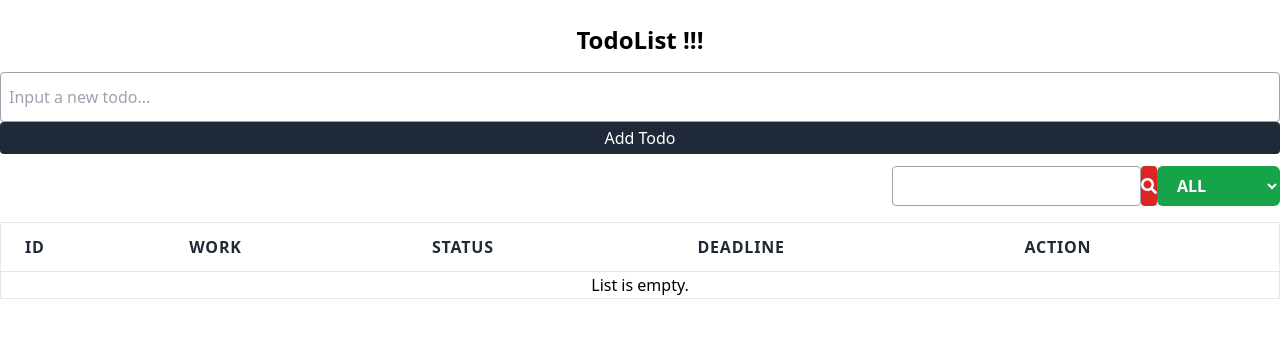
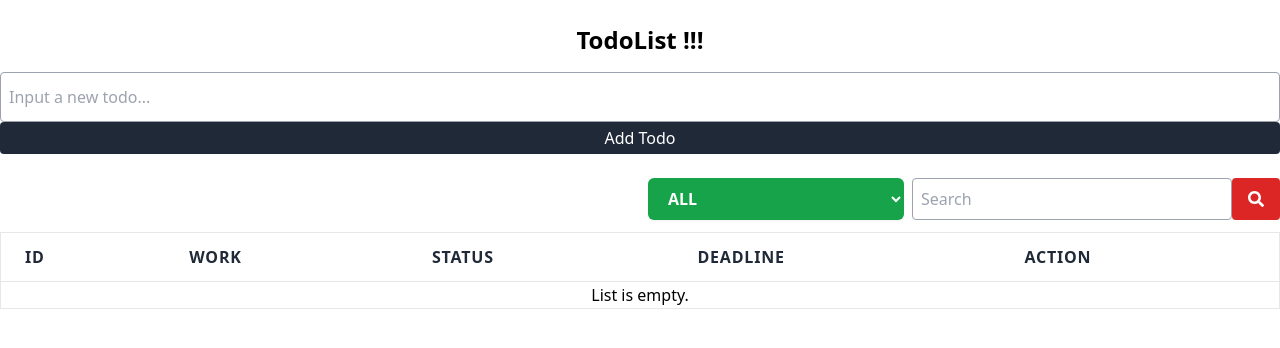
Before and after one commit to vung2701/TodoList_nextJs, a Next.js app: page / in a window 1280 px wide. Shown: the top 348 px of the page. Built offline with nearby package versions, Linux system fonts and the light colour scheme.

Commit message:
phan trang, tim kiem, filter status

```diff
--- a/components/Button.tsx
+++ b/components/Button.tsx
@@ -17,7 +17,7 @@ const Button = ({
     <button
       onClick={onClick}
       className={
-        "hover:opacity-80 rounded " +
+        "hover:opacity-80 rounded border-0 " +
         (primary ? "mx-2 px-6 py-2 text-white " : "") +
         className
       }
--- /dev/null
+++ b/components/Pagination.tsx
@@ -0,0 +1,59 @@
+import { GrNext, GrPrevious } from "react-icons/gr";
+type Props = {
+  quantity: number;
+  pageSize: number;
+  currentPage: number;
+  onPageChange: (page: number) => void;
+};
+
+const Pagination = ({
+  quantity,
+  pageSize,
+  currentPage,
+  onPageChange,
+}: Props) => {
+  const pagesCount = Math.ceil(quantity / pageSize);
+
+  const pages = Array.from({ length: pagesCount }, (_, i) => i + 1);
+  return pagesCount > 1 ? (
+    <div className="mt-4 flex justify-center items-center">
+      <button
+        className={
+          "px-3 py-2 bg-gray-200 rounded-md mr-2 " +
+          (currentPage == 1 ? "opacity-40" : " hover:bg-gray-300")
+        }
+        disabled={currentPage == 1}
+        onClick={() => onPageChange(currentPage - 1)}
+      >
+        <GrPrevious className="inline" />
+      </button>
+      {pages.map((page) => (
+        <button
+          key={page}
+          className={
+            "px-3 py-2 hover:bg-gray-300 rounded-md mr-2 " +
+            (page == currentPage ? "bg-blue-400 text-white" : "bg-gray-200")
+          }
+          onClick={() => onPageChange(page)}
+        >
+          {page}
+        </button>
+      ))}
+      <button
+        className={
+          "px-3 py-2 bg-gray-200 rounded-md mr-2 " +
+          (currentPage == pages[pages.length - 1]
+            ? "opacity-40"
+            : "hover:bg-gray-300")
+        }
+        onClick={() => onPageChange(currentPage + 1)}
+      >
+        <GrNext className="inline" />
+      </button>
+    </div>
+  ) : (
+    <></>
+  );
+};
+
+export default Pagination;
--- a/components/TodoList.tsx
+++ b/components/TodoList.tsx
@@ -1,34 +1,90 @@
-
-import TodoItem from "./TodoItem"
-import Todo from "@/types/todoTypes"
+import { useState, useEffect } from "react";
+import TodoItem from "./TodoItem";
+import Todo from "@/types/todoTypes";
+import Pagination from "@/components/Pagination";
 
 type Props = {
-    todos: Todo[],
-    onEditTodo: (id: number) => void,
-    onDeleteTodo: (id: number) => void,
-    onAddDealine: (id: number) => void
-}
+  todos: Todo[];
+  onEditTodo: (id: number) => void;
+  onDeleteTodo: (id: number) => void;
+  onAddDealine: (id: number) => void;
+  onChangeStatus: (todo: Todo) => void;
+};
 
-const TodoList = ({todos, onEditTodo, onDeleteTodo, onAddDealine} : Props) => {
+const TodoList = ({
+  todos,
+  onEditTodo,
+  onDeleteTodo,
+  onAddDealine,
+  onChangeStatus,
+}: Props) => {
+  const [currentPage, setCurrentPage] = useState<number>(1);
+  const pageSize = 2;
+  const startItem = (currentPage - 1) * pageSize;
+  const newTodos = todos.filter((todo) => todo.hide == false);
+  const showTodos = newTodos.slice(startItem, startItem + pageSize);
 
-    return (
-        <table className="w-full divide-y divide-gray-200 mt-4 border table-auto">
+  const onPageChange = (page: number) => {
+    setCurrentPage(page);
+  };
+
+  useEffect(() => {
+    if (!showTodos.length) {
+      setCurrentPage(1);
+    }
+  }, [showTodos.length]);
+  return (
+    <>
+      <table className="min-h-900 w-full divide-y divide-gray-200 mt-3 border table-auto">
         <thead>
           <tr>
-            <th className="px-6 py-3 text-left text-gray-800 uppercase tracking-wider">ID</th>
-            <th className="px-6 py-3 text-left text-gray-800 uppercase tracking-wider">Work</th>
-            <th className="px-6 py-3 text-left text-gray-800 uppercase tracking-wider">Status</th>
-            <th className="px-6 py-3 text-left text-gray-800 uppercase tracking-wider">Deadline</th>
-            <th className="px-6 py-3 text-left text-gray-800 uppercase tracking-wider">Action</th>
+            <th className="px-6 py-3 text-left text-gray-800 uppercase tracking-wider">
+              ID
+            </th>
+            <th className="px-6 py-3 text-left text-gray-800 uppercase tracking-wider">
+              Work
+            </th>
+            <th className="px-6 py-3 text-left text-gray-800 uppercase tracking-wider">
+              Status
+            </th>
+            <th className="px-6 py-3 text-left text-gray-800 uppercase tracking-wider">
+              Deadline
+            </th>
+            <th className="px-6 py-3 text-left text-gray-800 uppercase tracking-wider">
+              Action
+            </th>
           </tr>
         </thead>
         <tbody className="bg-white divide-y divide-gray-200">
-            {!todos.length
-              ? (<tr><td className="text-center" colSpan={5}>List is empty.</td></tr>)
-              : todos.map(todo => !todo.hide && <TodoItem key={todo.id} todo={todo} onEditTodo={onEditTodo} onDeleteTodo={onDeleteTodo} onAddDealine={onAddDealine}/>)}
+          {!showTodos.length ? (
+            <tr>
+              <td className="text-center" colSpan={5}>
+                List is empty.
+              </td>
+            </tr>
+          ) : (
+            showTodos.map((todo) => (
+              <TodoItem
+                key={todo.id}
+                todo={todo}
+                onEditTodo={onEditTodo}
+                onDeleteTodo={onDeleteTodo}
+                onAddDealine={onAddDealine}
+                onChangeStatus={onChangeStatus}
+              />
+            ))
+          )}
         </tbody>
       </table>
-    )
-}
 
-export default TodoList
+      <Pagination
+        quantity={newTodos.length}
+        pageSize={pageSize}
+        currentPage={currentPage}
+        onPageChange={onPageChange}
+      />
+    </>
+  );
+};
+
+export default TodoList;
--- a/package.json
+++ b/package.json
@@ -9,6 +9,7 @@
     "lint": "next lint"
   },
   "dependencies": {
+    "@reduxjs/toolkit": "^1.9.5",
     "@types/node": "20.2.4",
     "@types/react": "18.2.7",
     "@types/react-dom": "18.2.4",
--- a/pages/index.tsx
+++ b/pages/index.tsx
@@ -1,22 +1,28 @@
-import { useState, useRef } from "react";
+import { useState } from "react";
 import TodoForm from "@/components/TodoForm";
 import Todo from "@/types/todoTypes";
 import TodoList from "@/components/TodoList";
 import { CompletionStatus } from "@/types/todoTypes";
 import DeadlineModal from "@/components/DealineModal";
 import Button from "@/components/Button";
-import { FaSearch } from 'react-icons/fa';
+import { FaSearch } from "react-icons/fa";
 
 export default function Home() {
   const [todos, setTodos] = useState<Todo[]>([]);
   const [inputValue, setInputValue] = useState<string>("");
+
   const [isEdit, setIsEdit] = useState<boolean>(false);
   const [editTodo, setEditTodo] = useState<Todo>();
+
   const [inputDeadline, setInputDeadline] = useState<string>("");
   const [isAddDeadline, setIsAddDeadline] = useState<boolean>(false);
   const [deadlineTodo, setDeadlineTodo] = useState<Todo>();
-  const [searchStatus, setSearchStatus] = useState<string>();
 
+  const [filterTodos, setFilterTodos] = useState<Todo[]>([]);
+  const [filterStatus, setFilterStatus] = useState<string>("ALL");
+  const [searchTodo, setSearchTodo] = useState<string>("");
+
+  // handel todo action
   const onChangeInput = (stringInput: string) => {
     setInputValue(stringInput);
   };
@@ -27,7 +33,7 @@ export default function Home() {
     const newTodo: Todo = {
       id: Date.now(),
       text: inputValue,
-      completed: searchStatus ? searchStatus : CompletionStatus[0],
+      completed: filterStatus === "ALL" ? "TODO" : filterStatus,
       deadline: "",
       hide: false,
     };
@@ -65,6 +71,31 @@ export default function Home() {
     setIsEdit(false);
   };
 
+  const onChangeStatus = (newTodo: Todo) => {
+    if (filterStatus == "ALL") {
+      setTodos(
+        todos.map((todo) =>
+          todo.id === newTodo.id
+            ? { ...todo, completed: newTodo.completed }
+            : todo
+        )
+      );
+    } else {
+      setTodos(
+        todos.map((todo) =>
+          todo.id === newTodo.id
+            ? {
+                ...todo,
+                completed: newTodo.completed,
+                hide: newTodo.completed === filterStatus ? false : true,
+              }
+            : todo
+        )
+      );
+    }
+  };
+
+  // handle Dealine Time
   const onAddDeadline = (id: number) => {
     const deadlineTodo = todos.find((todo) => todo.id === id);
 
@@ -97,10 +128,16 @@ export default function Home() {
     setIsAddDeadline(false);
   };
 
-  const onSearchStatus = (status: string) => {
+  // Filter Status
+  const onFilterStatus = (status: string) => {
     if (status == "ALL") {
-      todos.forEach((todo) => (todo.hide = false));
-      setTodos([...todos]);
+      setFilterTodos(
+        todos.map((todo) =>
+            todo.hide
+            ? { ...todo, hide: false }
+            : todo
+        )
+      );
     } else {
       setTodos(
         todos.map((todo) =>
@@ -110,7 +147,28 @@ export default function Home() {
         )
       );
     }
-    setSearchStatus(status);
+    setFilterStatus(status);
+  };
+
+  // Search
+  const onSearchTodo = () => {
+    if (filterStatus == "ALL") {
+      setTodos(
+        todos.map((todo) =>
+          todo.text.includes(searchTodo)
+            ? { ...todo, hide: false }
+            : { ...todo, hide: true }
+        )
+      );
+    } else {
+      setTodos(
+        todos.map((todo) =>
+          todo.text.includes(searchTodo) && todo.completed == filterStatus
+            ? { ...todo, hide: false }
+            : { ...todo, hide: true }
+        )
+      );
+    }
   };
 
   return (
@@ -125,15 +183,13 @@ export default function Home() {
         onSaveEditTodo={() => onSaveEditTodo(editTodo)}
       />
 
-      <div className=" w-full flex justify-end">
-        <input type="text" className="mt-3 border border-gray-400 rounded px-2 " />
-        <Button primary={false} className="bg-red-600 text-white mt-3"><FaSearch /></Button>
+      <div className=" mt-6 w-full flex justify-end">
         <select
           name="status"
-          className="block w-1/8 mt-3 rounded-md bg-green-600 text-white font-bold shadow-sm border-gray-600 focus:border-indigo-600 px-4 py-2"
-          value={searchStatus}
+          className="block w-1/5 mr-2 rounded-md bg-green-600 text-white font-bold shadow-sm border-gray-600 focus:border-indigo-600 px-4 py-2"
+          value={filterStatus}
           onChange={(e) => {
-            onSearchStatus(e.target.value);
+            onFilterStatus(e.target.value);
           }}
         >
           <option value="ALL">ALL</option>
@@ -141,6 +197,20 @@ export default function Home() {
           <option value="PROCESS">PROCESS</option>
           <option value="DONE">DONE</option>
         </select>
+        <input
+          type="text"
+          className="w-1/4 border border-gray-400 rounded px-2 py-2"
+          placeholder="Search"
+          value={searchTodo}
+          onChange={(e) => setSearchTodo(e.target.value)}
+        />
+        <Button
+          primary={false}
+          className="bg-red-600 text-white px-4"
+          onClick={onSearchTodo}
+        >
+          <FaSearch />
+        </Button>
       </div>
 
       <TodoList
@@ -148,6 +218,7 @@ export default function Home() {
         onEditTodo={onEditTodo}
         onDeleteTodo={onDeleteTodo}
         onAddDealine={onAddDeadline}
+        onChangeStatus={onChangeStatus}
       />
 
       {isAddDeadline && (
--- a/tsconfig.json
+++ b/tsconfig.json
@@ -18,6 +18,6 @@
       "@/*": ["./*"]
     }
   },
-  "include": ["next-env.d.ts", "**/*.ts", "**/*.tsx"],
+  "include": ["next-env.d.ts", "**/*.ts", "**/*.tsx", "helper/paginate.js"],
   "exclude": ["node_modules"]
 }
```
Also changed, not shown: components/TodoItem.tsx (+12 -9 lines), 1 other file (tests, documents, lock files or other folders).
